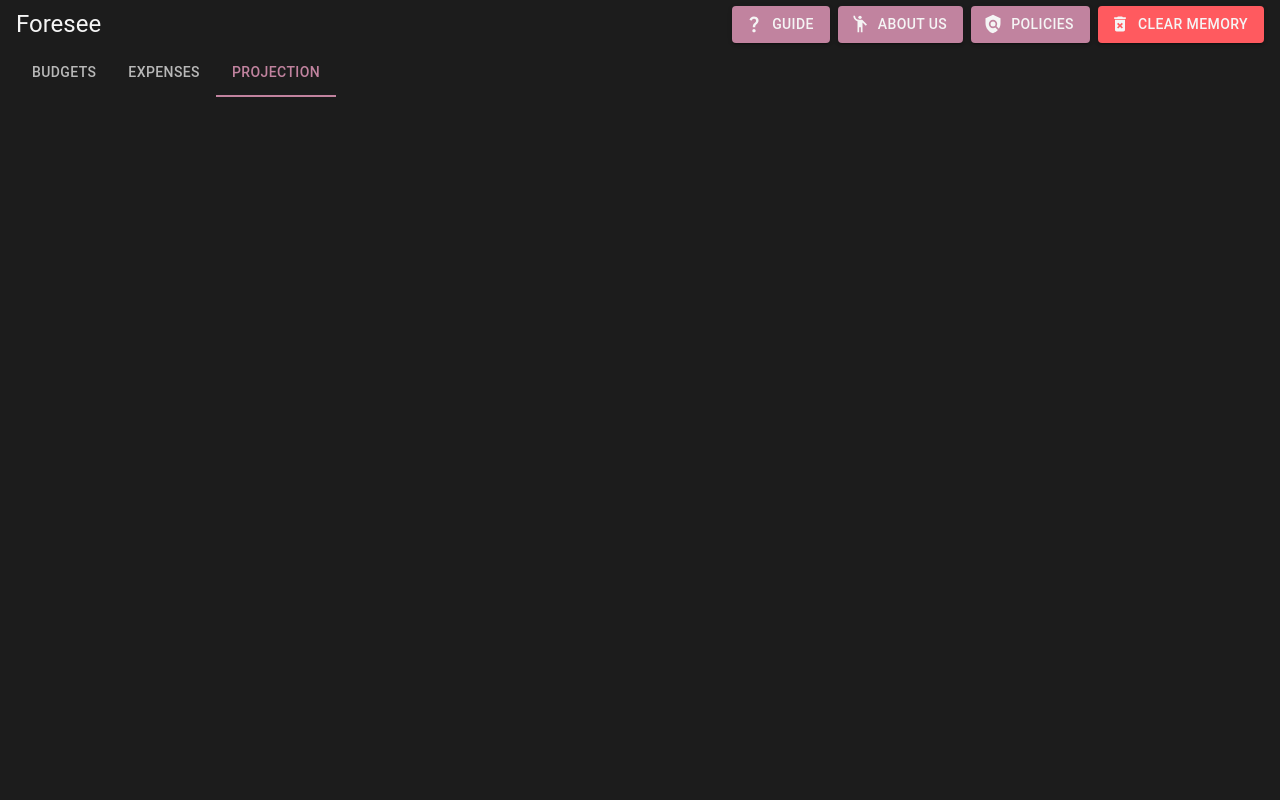
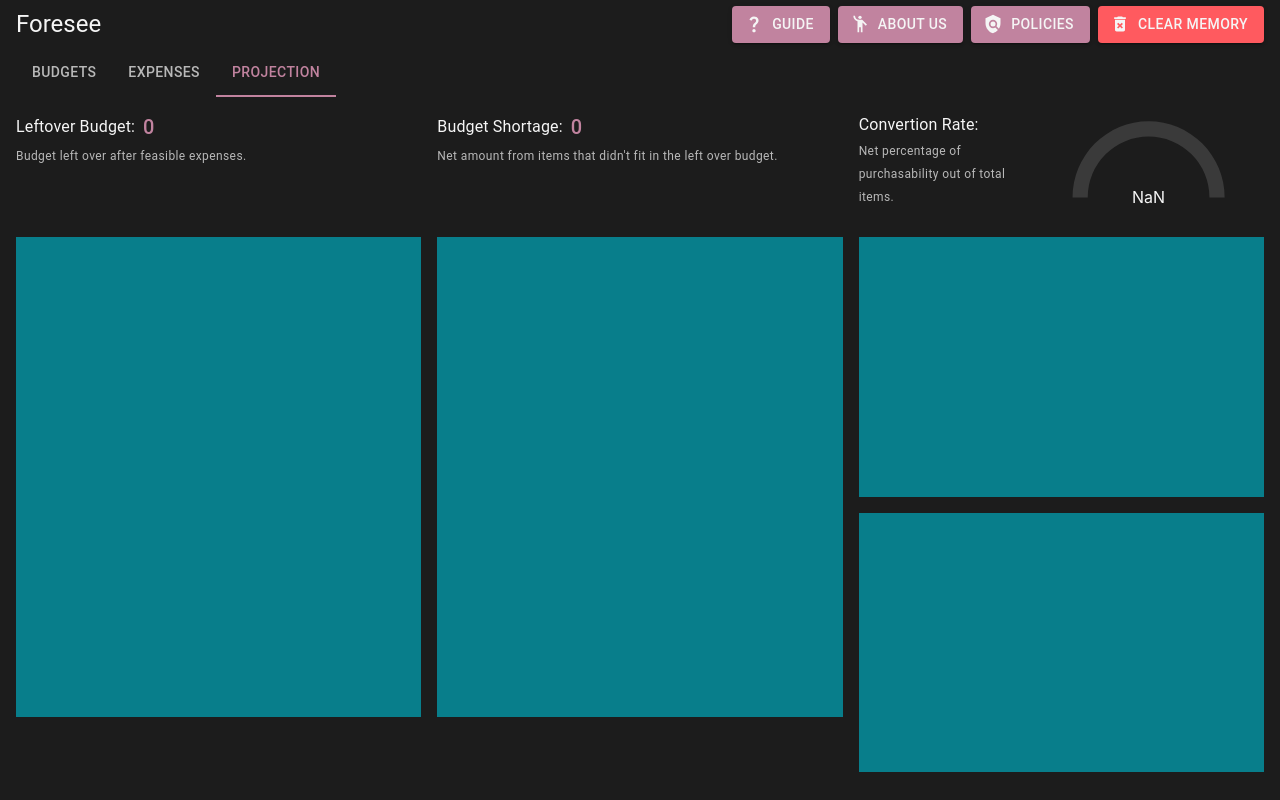
Before and after one commit to amekse/forseen, a React (Create React App) app: page / in a window 1280 px wide. Both pictures are taken after a click on the tab "PROJECTION". Built offline with nearby package versions, Linux system fonts and the light colour scheme.

Commit message:
[WIP] projection ui

```diff
--- a/src/components/Projection.tsx
+++ b/src/components/Projection.tsx
@@ -1,9 +1,98 @@
-import React from "react";
+import React, { useContext, useEffect, useState } from "react";
+import ProjectionData from "../models/projection.model";
+import { ExpenseItemI } from "../types/expense.type";
+import { DataCleared } from "../common.contexts";
+import { Typography, useTheme } from "@mui/material";
+import { Gauge } from "@mui/x-charts";
+
+type ShowData = {
+    successfulExpense: ExpenseItemI[],
+    failedExpense: ExpenseItemI[],
+    leftOverflow: number,
+    totalShortage: number,
+    feasiblePercentage: number
+}
 
 function Projection() {
+    const [showData, setShowData] = useState<ShowData>({
+        successfulExpense: [],
+        failedExpense: [],
+        leftOverflow: 0,
+        totalShortage: 0,
+        feasiblePercentage: 0
+    });
+
+    const readyDisplayData = () => {
+        const projectionData = (new ProjectionData()).projectForAll();
+        console.log(projectionData.failedProjections.reduce((acc:number, cur) => acc += cur.cost, 0) )
+        setShowData(prev => (
+            {
+                ...prev,
+                successfulExpense: projectionData.successfulProjections,
+                failedExpense: projectionData.failedProjections,
+                leftOverflow: projectionData.projectionList.totalLeftOverBudget,
+                totalShortage: projectionData.failedProjections.reduce((acc:number, cur) => acc += cur.cost, 0) - projectionData.projectionList.totalLeftOverBudget,
+                feasiblePercentage: Math.round((projectionData.successfulProjections.length / (projectionData.failedProjections.length + projectionData.successfulProjections.length))*100)
+            }
+        ))
+    }
+
+    useEffect(() => {
+        readyDisplayData();
+    },[])
+
+    const dataClearedContext = useContext(DataCleared);
+    useEffect(() => {
+        if (dataClearedContext > 0) {
+            readyDisplayData();
+        }
+    }, [dataClearedContext])
+
     return (
-        <div>
+        <div className="projectionContent">
+            <div className="projectionQuickInfoSection">
+                <div className="projectedQuickInfoTab">
+                    <div className="inputRow">
+                        <Typography variant="subtitle1" color="textPrimary">Leftover Budget: </Typography>
+                        <Typography variant="h6" color="primary">{showData.leftOverflow}</Typography>
+                    </div>
+                    <Typography variant="caption" color="textSecondary">Budget left over after feasible expenses.</Typography>
+                </div>
+                <div className="projectedQuickInfoTab">
+                    <div className="inputRow">
+                        <Typography variant="subtitle1" color="textPrimary">Budget Shortage: </Typography>
+                        <Typography variant="h6" color="primary">{showData.totalShortage}</Typography>
+                    </div>
+                    <Typography variant="caption" color="textSecondary">Net amount from items that didn't fit in the left over budget.</Typography>
+                </div>
+                <div className="projectedQuickInfoTab">
+                    <div className="inputRow">
+                        <div>
+                            <Typography variant="subtitle1" color="textPrimary">Convertion Rate: </Typography>
+                            <Typography variant="caption" color="textSecondary">Net percentage of purchasability out of total items.</Typography>
+                        </div>
+                        <Gauge value={showData.feasiblePercentage} startAngle={-90} endAngle={90} />
+                    </div>
+                </div>
+            </div>
+            <div className="projectionBreakDown">
+                <div className="projectedListWrap">
+                    <div className="projectedList">
+                    </div>
+                </div>
+                <div className="projectedListWrap">
+                    <div className="projectedList">
+                    </div>
+                </div>
+                <div className="projectedCategoryGraphs">
+                    <div className="projectedCategoryDistribution">
 
+                    </div>
+                    <div className="projectedCategoryDistribution">
+
+                    </div>
+                </div>
+            </div>
         </div>
     )
 }
--- a/src/components/common.styles.css
+++ b/src/components/common.styles.css
@@ -334,3 +334,89 @@ input[type=number] {
     justify-content: center;
     align-items: center;
 }
+
+.projectionContent {
+    width: 100%;
+    height: 100%;
+
+    display: flex;
+    flex-direction: column;
+    justify-content: space-between;
+    align-items: center;
+}
+
+.projectionQuickInfoSection {
+    width: 100%;
+    height: 20%;
+
+    display: flex;
+    flex-direction: row;
+    align-items: center;
+    justify-content: space-between;
+    gap: 16px;
+}
+
+.projectionBreakDown {
+    width: 100%;
+    height: 80%;
+
+    display: flex;
+    flex-direction: row;
+    align-items: flex-start;
+    justify-content: space-between;
+    gap: 16px;
+}
+
+.projectedListWrap, .projectedCategoryGraphs {
+    width: 100%;
+    height: 100%;
+
+    display: flex;
+    flex-direction: column;
+    justify-content: space-between;
+    align-items: flex-start;
+}
+
+.projectedCategoryGraphs {
+    gap: 16px;
+    height: 95%;
+}
+
+.projectedList {
+    width: 100%;
+    height: 60vh;
+
+    overflow-y: scroll;
+    overflow-x: hidden;
+    gap: 8px;
+    display: flex;
+    flex-direction: column;
+    align-items: center;
+    justify-content: center;
+
+    background-color: #087e8b;
+}
+
+.projectedQuickInfoTab {
+    width: 100%;
+    height: 80%;
+
+    display: flex;
+    flex-direction: column;
+    align-items: flex-start;
+    justify-content: flex-start;
+    gap: 4px;
+}
+
+.projectedCategoryDistribution {
+    width: 100%;
+    height: 100%;
+
+    background-color: #087e8b;
+
+    display: flex;
+    flex-direction: row;
+    align-items: center;
+    justify-content: space-between;
+    gap: 4px;
+}
--- a/src/models/projection.model.ts
+++ b/src/models/projection.model.ts
@@ -1,5 +1,6 @@
+import { Months } from "../types/common.types";
 import { ExpenseItemI } from "../types/expense.type";
-import { ProjectedDetails, ProjectionList } from "../types/projection.types";
+import { ExpenseItemIWithProjectedMonth, ProjectedDetails, ProjectionList } from "../types/projection.types";
 import budgetData from "./budget.model";
 import expenseData from "./expense.model";
 
@@ -17,16 +18,16 @@ class ProjectionData {
             this.#projectionsList[monthYear] = {
                 ...budgetList[monthYear],
                 usedAmount: 0,
-                expensesItem: []
+                expensesItem: [],
             }
             this.#projectionsList.totalLeftOverBudget += budgetList[monthYear].amount;
         })
     }
 
-    #calculateMonthsNeededForExpense(expense:ExpenseItemI, errorList:string[]):string[] {
+    #calculateMonthsNeededForExpense(expense:ExpenseItemI, failedProjections:ExpenseItemI[], successfulProjections:ExpenseItemIWithProjectedMonth[]):{failed: ExpenseItemI[], successful: ExpenseItemIWithProjectedMonth[]} {
         let leftoverCost = expense.cost;
         if (leftoverCost > this.#projectionsList.totalLeftOverBudget) {
-            errorList.push(`Not enough budget for ${expense.itemName}, please add more budget to cover the amount ${leftoverCost - this.#projectionsList.totalLeftOverBudget}`);
+            failedProjections.push(expense);
         } else {
             for(let curMthYr = 0; leftoverCost > 100 && curMthYr < this.#projectionsList.monthYears.length; curMthYr++) {
                 let projectionMonth = this.#projectionsList[this.#projectionsList.monthYears[curMthYr]];
@@ -40,24 +41,36 @@ class ProjectionData {
                         leftoverCost -= projectionMonth.amount;
                         projectionMonth.amount = 0;
                     }
+                    if (leftoverCost <= 100) {
+                        successfulProjections.push({
+                            ...expense,
+                            projectedMonth: projectionMonth.month,
+                            projectedYear: projectionMonth.year
+                        })
+                    }
                     projectionMonth.expensesItem.push(expense);
                     this.#projectionsList[this.#projectionsList.monthYears[curMthYr]] = projectionMonth;
                     this.#projectionsList.totalLeftOverBudget -= projectionMonth.usedAmount;
                 }
             }
         }
-        return errorList;
+        return {
+            failed: failedProjections,
+            successful: successfulProjections
+        };
     }
 
     projectForAll():ProjectedDetails {
-        let errorList:string[] = [];
+        let failedProjections:ExpenseItemI[] = [];
+        let successfulProjections:ExpenseItemIWithProjectedMonth[] = [];
         const expenseList = expenseData.getExpensesList();
         expenseList.forEach(expense => {
-            this.#calculateMonthsNeededForExpense(expense, errorList);
+            this.#calculateMonthsNeededForExpense(expense, failedProjections, successfulProjections);
         })
         return {
-            errorList,
-            projectionList: this.#projectionsList
+            failedProjections,
+            projectionList: this.#projectionsList,
+            successfulProjections
         }
     }
 }
```
Also changed, not shown: src/types/projection.types.ts (+10 -2 lines), 2 other files (tests, documents, lock files or other folders).
